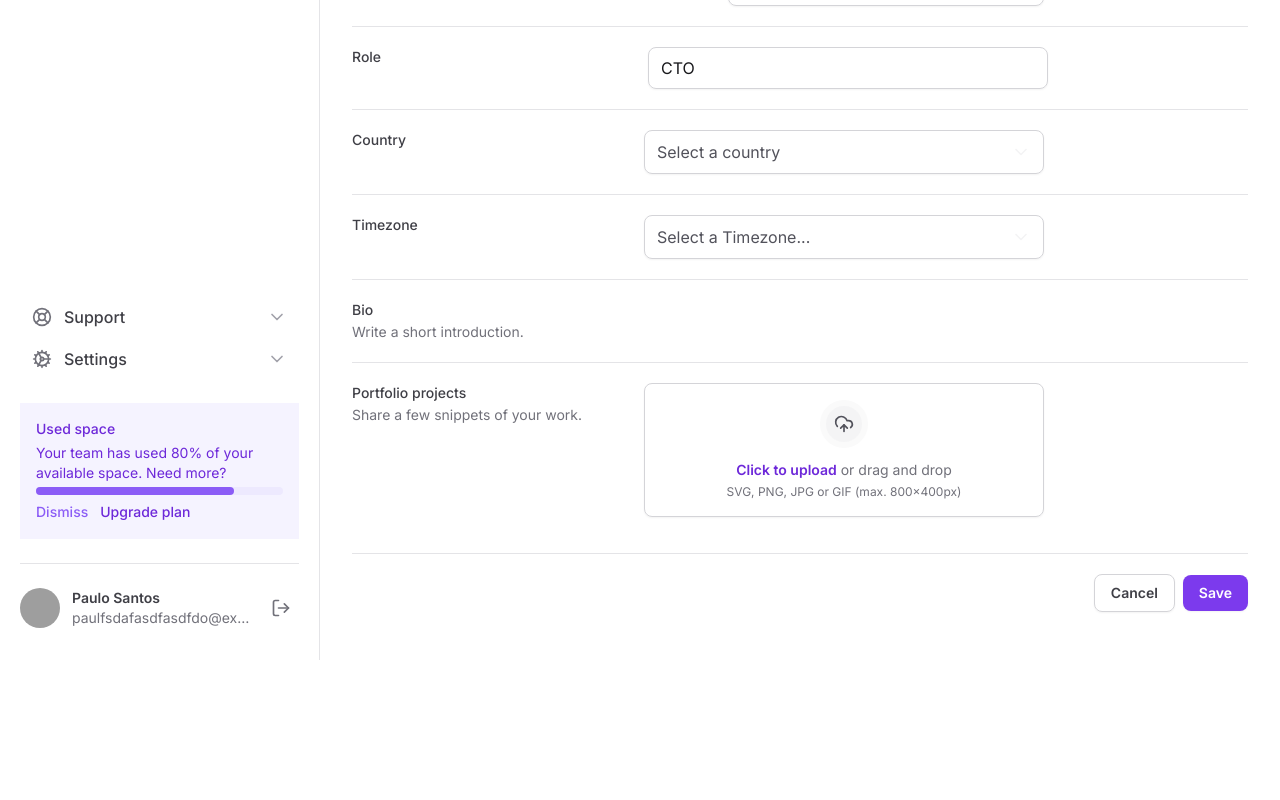
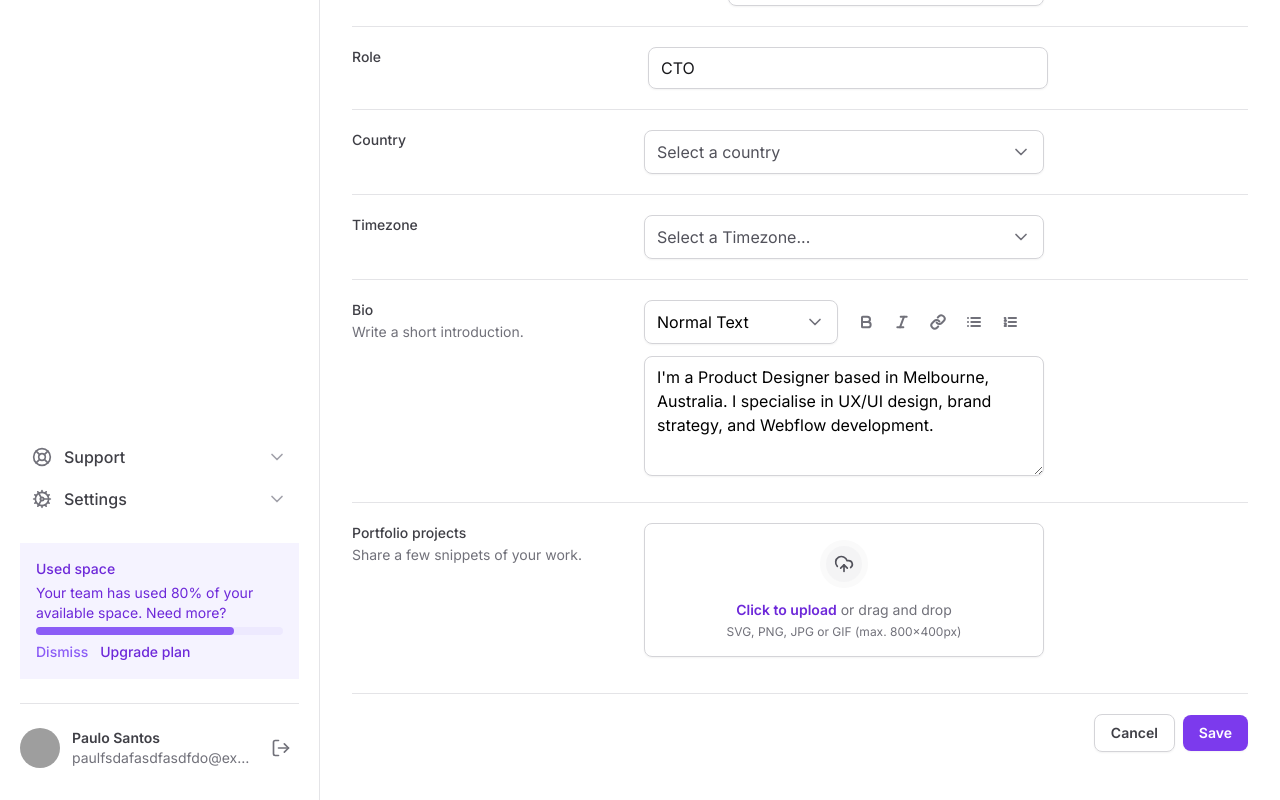
Before and after one commit to paulorfsantos17/tailwind-next, a Next.js app: page / in a window 1280 px wide. Shown: the part 544-1344 px from the top of the page. Before the commit the page ends 1204 px from the top, so only its background shows below. Built offline with nearby package versions, Linux system fonts and the light colour scheme; grey boxes are pictures that could not be loaded.

Commit message:
feat: add TextArea

```diff
--- a/src/app/page.tsx
+++ b/src/app/page.tsx
@@ -1,9 +1,10 @@
 import { InputControl, InputPrefix, InputRoot } from '@/components/Input'
 import SettingsTabs from '@/components/SettingsTabs'
-import { Mail } from 'lucide-react'
+import { Bold, Italic, Link, List, ListOrdered, Mail } from 'lucide-react'
 import * as InputFile from '@/components/Form/FileInput/index'
 import Select from '@/components/Form/Select'
 import SelectItem from '@/components/Form/Select/SelectItem'
+import Textarea from '@/components/Form/Textarea'
 
 export default function Home() {
   return (
@@ -149,6 +150,54 @@
                 Write a short introduction.
               </span>
             </label>
+            <div className="space-y-3">
+              <div className="grid grid-cols-2 gap-3">
+                <Select placeholder="" defaultValue="normal">
+                  <SelectItem text="Normal Text" value="normal" />
+                  <SelectItem text="MarkDown" value="md" />
+                </Select>
+
+                <div className="flex items-center gap-1">
+                  <button
+                    type="button"
+                    className="rounded-md p-2 hover:bg-zinc-50"
+                  >
+                    <Bold strokeWidth={3} className="size-4 text-zinc-500" />
+                  </button>
+                  <button
+                    type="button"
+                    className="rounded-md p-2 hover:bg-zinc-50"
+                  >
+                    <Italic strokeWidth={3} className="size-4 text-zinc-500" />
+                  </button>
+                  <button
+                    type="button"
+                    className="rounded-md p-2 hover:bg-zinc-50"
+                  >
+                    <Link strokeWidth={3} className="size-4 text-zinc-500" />
+                  </button>
+                  <button
+                    type="button"
+                    className="rounded-md p-2 hover:bg-zinc-50"
+                  >
+                    <List strokeWidth={3} className="size-4 text-zinc-500" />
+                  </button>
+                  <button
+                    type="button"
+                    className="rounded-md p-2 hover:bg-zinc-50"
+                  >
+                    <ListOrdered
+                      strokeWidth={3}
+                      className="size-4 text-zinc-500"
+                    />
+                  </button>
+                </div>
+              </div>
+              <Textarea
+                id="bio"
+                defaultValue="I'm a Product Designer based in Melbourne, Australia. I specialise in UX/UI design, brand strategy, and Webflow development."
+              />
+            </div>
           </div>
 
           <div className="grid grid-cols-form gap-3 pt-5">
--- a/src/components/Form/Select/index.tsx
+++ b/src/components/Form/Select/index.tsx
@@ -4,21 +4,25 @@
 import * as SelectPrimitive from '@radix-ui/react-select'
 import { ChevronDown } from 'lucide-react'
 
-export interface SelectProps {
+export interface SelectProps extends SelectPrimitive.SelectProps {
   children: ReactNode
   placeholder: string
 }
 
-export default function Select({ children, placeholder }: SelectProps) {
+export default function Select({
+  children,
+  placeholder,
+  ...props
+}: SelectProps) {
   return (
-    <SelectPrimitive.Root>
+    <SelectPrimitive.Root {...props}>
       <SelectPrimitive.Trigger className="flex h-11 w-full items-center justify-between rounded-lg border border-zinc-300 px-3 py-2 shadow-sm data-[placeholder]:text-zinc-600">
         <SelectPrimitive.Value
           placeholder={placeholder}
           className="text-black"
         />
         <SelectPrimitive.Icon>
-          <ChevronDown className="size-5 text-zinc-100" />
+          <ChevronDown className="size-5 text-zinc-500" />
         </SelectPrimitive.Icon>
       </SelectPrimitive.Trigger>
       <SelectPrimitive.Portal>
@@ -26,7 +30,7 @@
           side="bottom"
           position="popper"
           sideOffset={8}
-          className="z-10 w-full rounded-lg border border-zinc-200 bg-white"
+          className="z-10 w-full rounded-lg border border-zinc-200 bg-white shadow-sm"
         >
           <SelectPrimitive.Viewport>{children}</SelectPrimitive.Viewport>
         </SelectPrimitive.Content>
--- /dev/null
+++ b/src/components/Form/Textarea.tsx
@@ -0,0 +1,12 @@
+import type { ComponentProps } from 'react'
+
+export interface TextareaProps extends ComponentProps<'textarea'> {}
+
+export default function Textarea(props: TextareaProps) {
+  return (
+    <textarea
+      {...props}
+      className="min-h-[120px] w-full resize-y rounded-lg border border-zinc-300 px-3 py-2 shadow-sm"
+    />
+  )
+}
```
